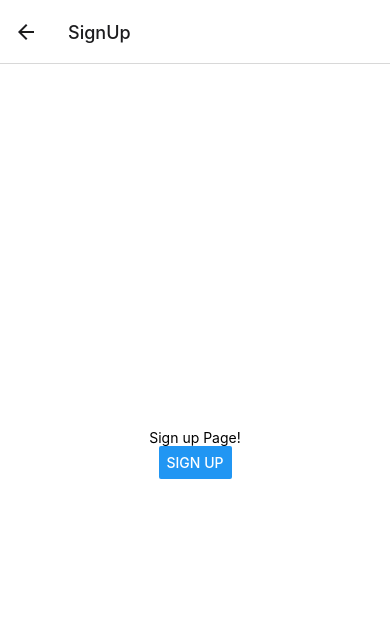
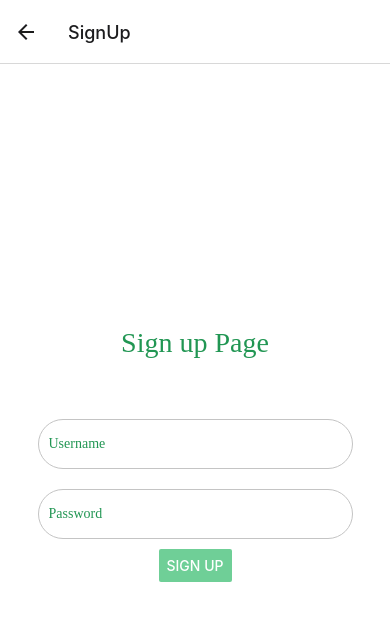
Before and after one commit to cindydingg/Gardenia, a React Native app: screen /SignUp in a window 390 px wide. Shown: the top 620 px of the page. Built offline with nearby package versions, Linux system fonts and the light colour scheme.

Commit message:
added Login, AppStyles, profile styling to fiona changes

```diff
--- /dev/null
+++ b/screens/AppStyles.js
@@ -0,0 +1,40 @@
+import { StyleSheet } from 'react-native';
+
+
+export default StyleSheet.create({
+ container: {
+   flex: 1,
+   backgroundColor: '#FFFFFF', // Full background color
+   alignItems: 'center',
+   justifyContent: 'center',
+   padding: 20,
+   marginBottom: 0,
+ },
+ headline: {
+   fontSize: 28,
+   color: '#219653',
+   marginBottom: 50,
+   fontFamily: 'Poppins',
+   fontWeight: '500',
+ },
+ input: {
+   height: 50,
+   width: '90%',
+   marginVertical: 10,
+   borderWidth: 1,
+   padding: 10,
+   borderColor: '#C4C4C4',
+   borderRadius: 40,
+   backgroundColor: '#FFFFFF',
+   color: '#000000',
+   fontFamily: 'Poppins',
+   fontSize: 14,
+ },
+ image: {
+   width: 300,
+   height: 300,
+   marginTop: 20,
+ },
+
+
+});
--- a/screens/ProfileScreen.js
+++ b/screens/ProfileScreen.js
@@ -1,14 +1,52 @@
-import React from 'react';
-import { StyleSheet, Text, View, Button } from 'react-native';
+import React, { useState } from 'react';
+import { StyleSheet, Text, View, Button, Image, TouchableOpacity } from 'react-native';
+import * as ImagePicker from 'expo-image-picker';
+
 
 const Profile = ({ navigation }) => {
+ const [imageUri, setImageUri] = useState(null);
+
+
+ const pickImage = async () => {
+   // Ask for permission to access media library
+   const { status } = await ImagePicker.requestMediaLibraryPermissionsAsync();
+   if (status !== 'granted') {
+     alert('Sorry, we need media library permissions to make this work!');
+     return;
+   }
+
+
+   // Let the user pick an image from their library
+   const result = await ImagePicker.launchImageLibraryAsync({
+     mediaTypes: ImagePicker.MediaTypeOptions.Images,
+     allowsEditing: true,
+     aspect: [1, 1],
+     quality: 1,
+   });
+
+
+   if (!result.cancelled) {
+     setImageUri(result.uri);
+   }
+ };
+
+
  return (
    <View style={styles.container}>
-      <Text>Profile!</Text>
-      <Button title="add to garden" onPress={() => navigation.navigate('PlantIdentification')} />
+     <Text style={styles.headline}>Profile!</Text>
+     {imageUri && <Image source={{ uri: imageUri }} style={styles.image} />}
+     <TouchableOpacity style={styles.button} onPress={pickImage}>
+       <Text style={styles.buttonText}>Upload Profile Picture</Text>
+     </TouchableOpacity>
+     <Button
+       title="Add to Garden"
+       onPress={() => navigation.navigate('PlantIdentification')}
+       color="#6FCF97"
+     />
    </View>
  );
 };
+
 
 const styles = StyleSheet.create({
  container: {
@@ -17,6 +55,31 @@ const styles = StyleSheet.create({
    alignItems: 'center',
    justifyContent: 'center',
  },
+ headline: {
+   fontSize: 28,
+   color: '#219653',
+   marginBottom: 20,
+   fontFamily: 'Poppins',
+   fontWeight: '500',
+ },
+ image: {
+   width: 200,
+   height: 200,
+   borderRadius: 100, // Make the image round
+   marginBottom: 20,
+ },
+ button: {
+   backgroundColor: '#6FCF97',
+   padding: 10,
+   borderRadius: 5,
+   marginBottom: 20,
+ },
+ buttonText: {
+   color: '#fff',
+   fontSize: 16,
+   fontFamily: 'Poppins',
+ },
 });
 
+
 export default Profile;
--- a/screens/SignUpScreen.js
+++ b/screens/SignUpScreen.js
@@ -1,22 +1,31 @@
 import React from 'react';
-import { StyleSheet, Text, View, Button } from 'react-native';
+import { Text, View, Button, TextInput } from 'react-native';
+import styles from './AppStyles'; // Make sure the path is correct
+
 
 const SignUp = ({ navigation }) => {
-  return (
-    <View style={styles.container}>
-      <Text>Sign up Page!</Text>
-      <Button title="sign up" onPress={() => navigation.navigate('Profile')} />
-    </View>
-  );
+ return (
+   <View style={styles.container}>
+     <Text style={styles.headline}>Sign up Page</Text>
+     <TextInput
+       style={styles.input}
+       placeholder="Username"
+       placeholderTextColor="#219653"
+     />
+     <TextInput
+       style={styles.input}
+       placeholder="Password"
+       placeholderTextColor="#219653"
+       secureTextEntry={true}
+     />
+     <Button
+       title="sign up"
+       onPress={() => navigation.navigate('Profile')}
+       color="#6FCF97"
+     />
+   </View>
+ );
 };
 
-const styles = StyleSheet.create({
-  container: {
-    flex: 1,
-    backgroundColor: '#fff',
-    alignItems: 'center',
-    justifyContent: 'center',
-  },
-});
 
 export default SignUp;
```
Lines whose indentation alone changed are shown as unchanged.
